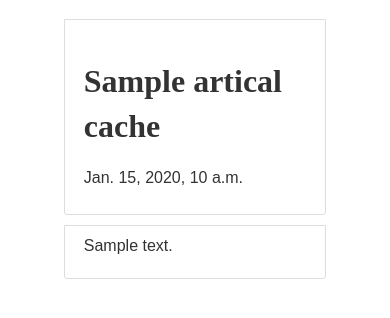
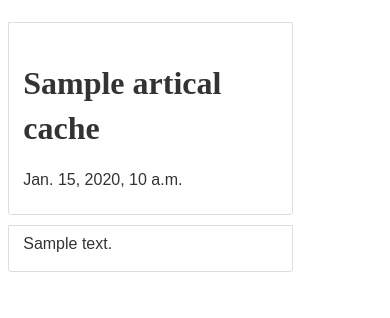
Before and after one commit to owlsome2501/some2501, a Django app: template templates/blog/artical.html in a window 390 px wide. Shown: the top 318 px of the page. Run offline with Django 3.2, Linux system fonts and the light colour scheme; the template is opened without the code that fills it: most values are stand-ins (such as "Sample title", 1, 10 or a date in 2020).

Commit message:
add better mobile support

```diff
--- a/static/blog/main.css
+++ b/static/blog/main.css
@@ -24,6 +24,10 @@ h1, h2, h3, h4, h5, h6 {
 .title_index_item p{
     color:#333;
 }
+.artical {
+    margin-left: 15%;
+    margin-right: 15%;
+}
 .title {
     font-family: sans-serif;
     font-size: 16px;
@@ -31,7 +35,8 @@ h1, h2, h3, h4, h5, h6 {
     line-height: 1.6;
     word-wrap: break-word;
     padding: 2% 5% 2% 5%;
-    margin: 5% 15% 10px 15%;
+    margin-bottom: 10px;
+    margin-top: 5%;
     background: #fff;
     border: 1px solid #ddd;
     border-radius: 0 0 3px 3px;
@@ -43,3 +48,14 @@ h1, h2, h3, h4, h5, h6 {
     line-height: 1.4;
     font-family: serif;
 }
+@media (max-width: 600px) {
+    .artical,
+    .artical_list {
+        margin: 2% 2% 2% 2%;
+        display: table-cell;
+        vertical-align: middle;
+        /* display: flex; */
+        /* align-items: center; */
+        /* justify-content: center; */
+    }
+}
--- a/static/blog/markdown.css
+++ b/static/blog/markdown.css
@@ -16,7 +16,8 @@
     line-height: 1.6;
     word-wrap: break-word;
     padding: 2% 5% 5% 5%;
-    margin: 10px 15% 5% 15%;
+    margin-top: 10px;
+    margin-bottom: 5%;
     background: #fff;
     border: 1px solid #ddd;
     border-radius: 0 0 3px 3px;
--- a/templates/blog/artical.html
+++ b/templates/blog/artical.html
@@ -10,6 +10,7 @@
         <link rel="stylesheet" type="text/css" href="{% static 'blog/highlight.css' %}">
     </head>
     <body>
+        <div class="artical">
             <div class="title">
                 <div class="text">
                     <h1>{{ artical_cache.title }}</h1>
@@ -19,5 +20,6 @@
                 </div>
             </div>
             <div class="markdown"> {{ artical_cache.content|safe}}</div>
+        </div>
     </body>
 </html>
```
Lines whose indentation alone changed are shown as unchanged.
